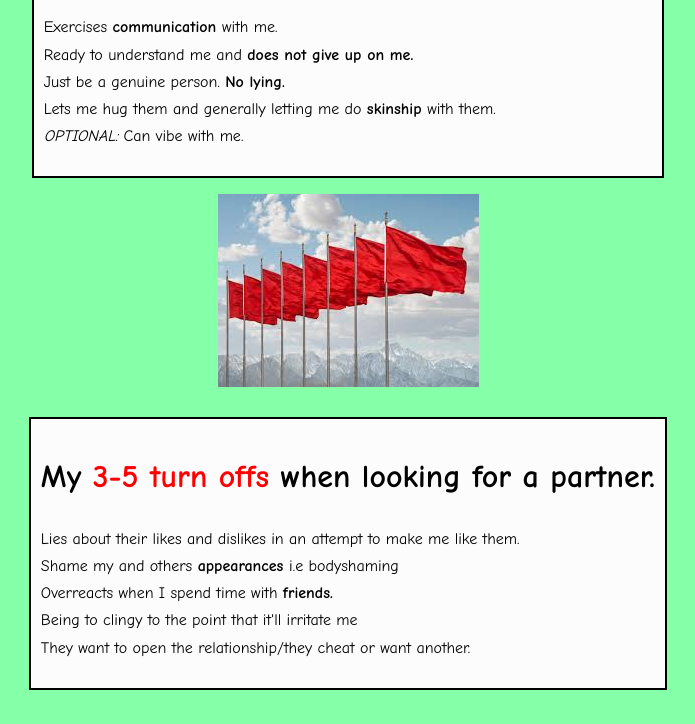
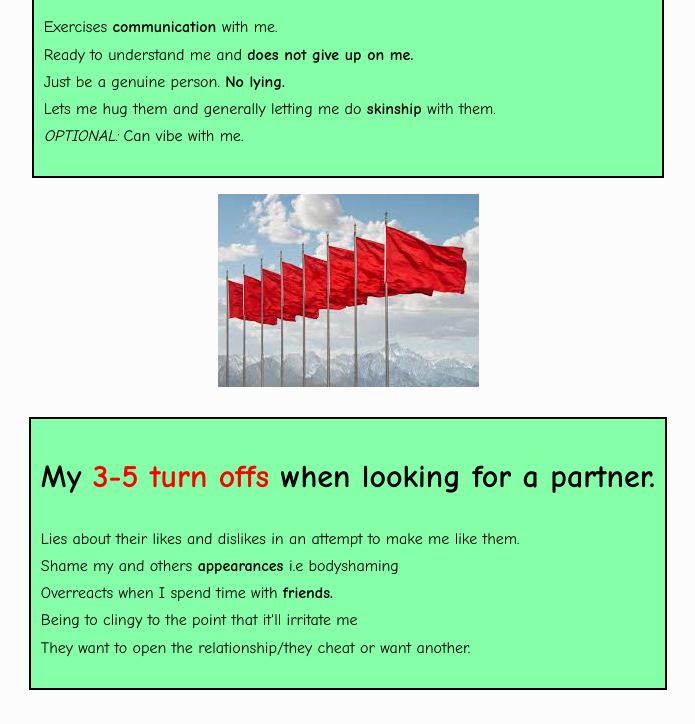
Before and after one commit to rnmtn/css_banner, a plain HTML site: page index.html in a window 1280 px wide. Shown: the part 365-1089 px from the top of the page, without its empty margins (292-987 px from the left). Drawn offline with Linux system fonts and the light colour scheme.

Commit message:
Update index.html

```diff
--- a/index.html
+++ b/index.html
@@ -5,7 +5,7 @@
 		<style>
 		body {
 			font-family: Comic Sans MS;
-			background-color: rgb(133, 255, 168);
+			background-color: rgb(252, 252, 252);
 			line-height: 1.7;
 			padding: 10px;
 			text-align: center;}
@@ -13,7 +13,7 @@
 			margin-bottom: 1em;}
 		.banner {
 			border: 2px solid black;
-			background: rgb(252, 252, 252);
+			background: rgb(133, 255, 168);
 			padding: inherit;
 			margin-bottom: 1em;
 			display: inline-block;
```
